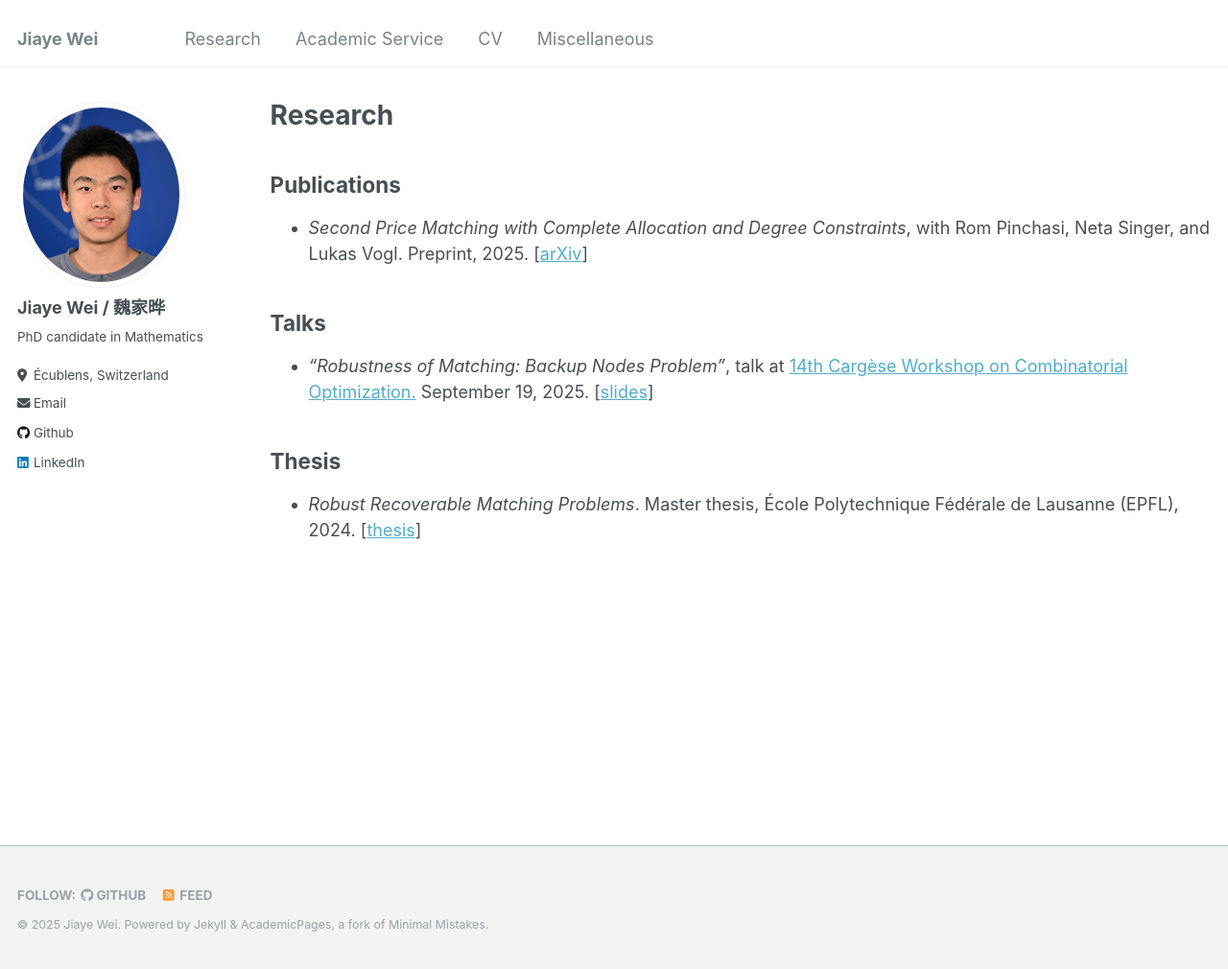
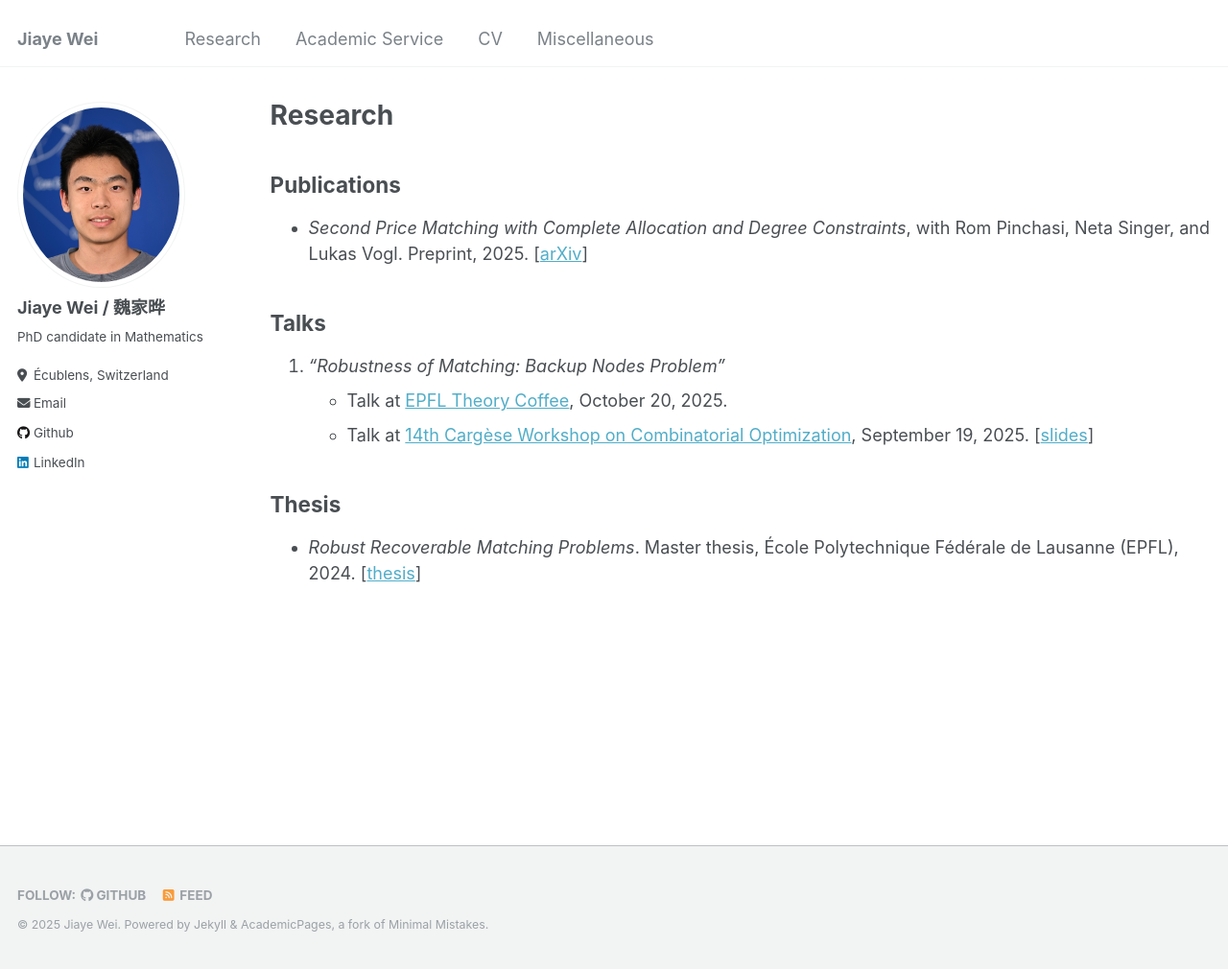
Before and after one commit to jiaye-W/jiaye-W.github.io, a Jekyll site: the page built from _pages/publications.md, in a window 1280 px wide and 1010 px high. Shown: the whole window at 96% size. Built offline with Jekyll 4.4.1, drawn with Linux system fonts in a browser that asks for light colours.

Commit message:
update talks

```diff
--- a/_pages/publications.md
+++ b/_pages/publications.md
@@ -11,9 +11,9 @@ author_profile: true
 with Rom Pinchasi, Neta Singer, and Lukas Vogl. Preprint, 2025. [[arXiv](https://arxiv.org/abs/2505.06005)]
 
 ## Talks
-
-- *"Robustness of Matching: Backup Nodes Problem"*,
-talk at [14th Cargèse Workshop on Combinatorial Optimization.](https://www.cargese.org/2025/) September 19, 2025. [[slides](https://jiaye-W.github.io/files/Cargese_190925.pdf)]
+1. *"Robustness of Matching: Backup Nodes Problem"*
+  - Talk at [EPFL Theory Coffee](https://theory.epfl.ch/coffee/), October 20, 2025.
+  - Talk at [14th Cargèse Workshop on Combinatorial Optimization](https://www.cargese.org/2025/), September 19, 2025. [[slides](https://jiaye-W.github.io/files/Cargese_190925.pdf)]
 
 ## Thesis
 
```
